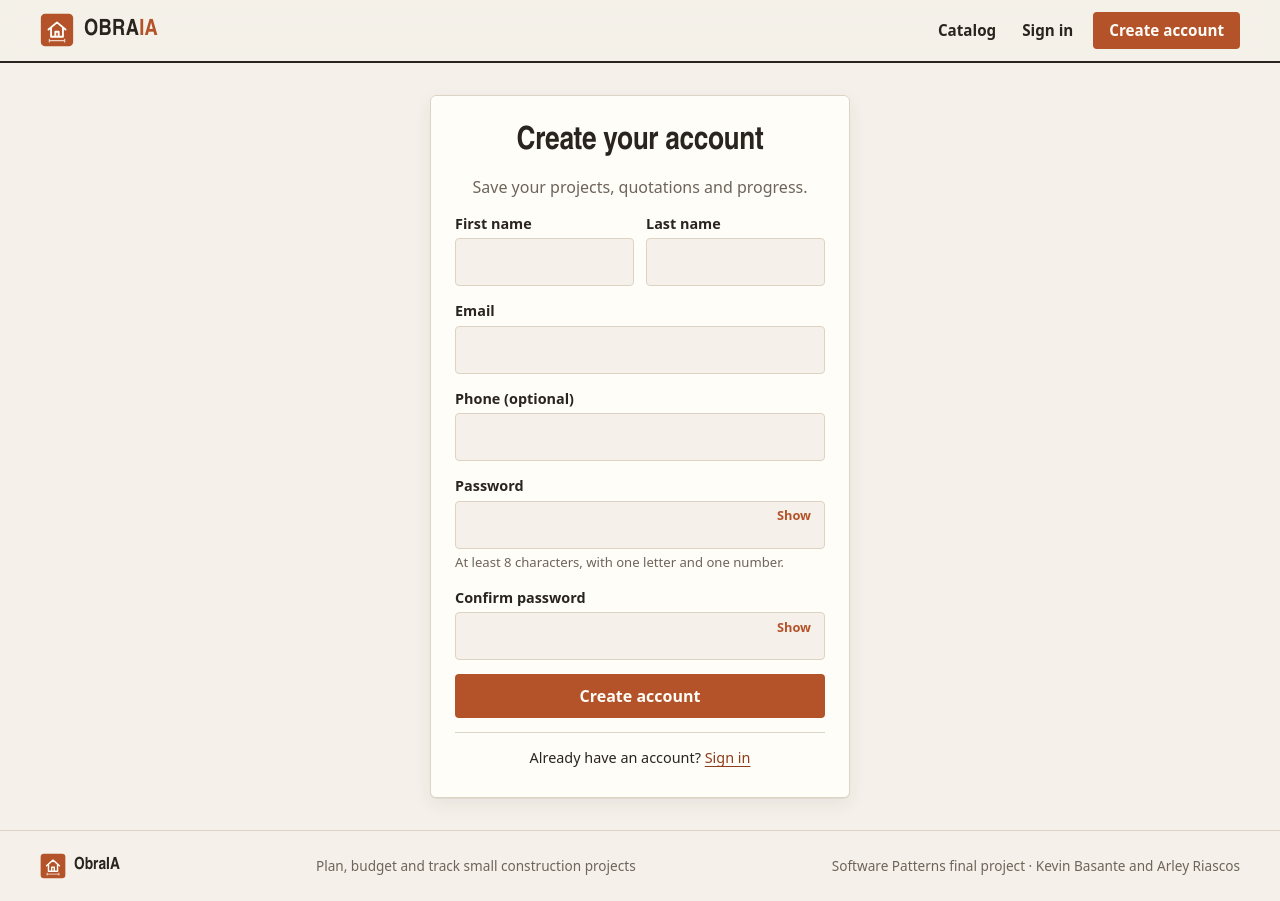
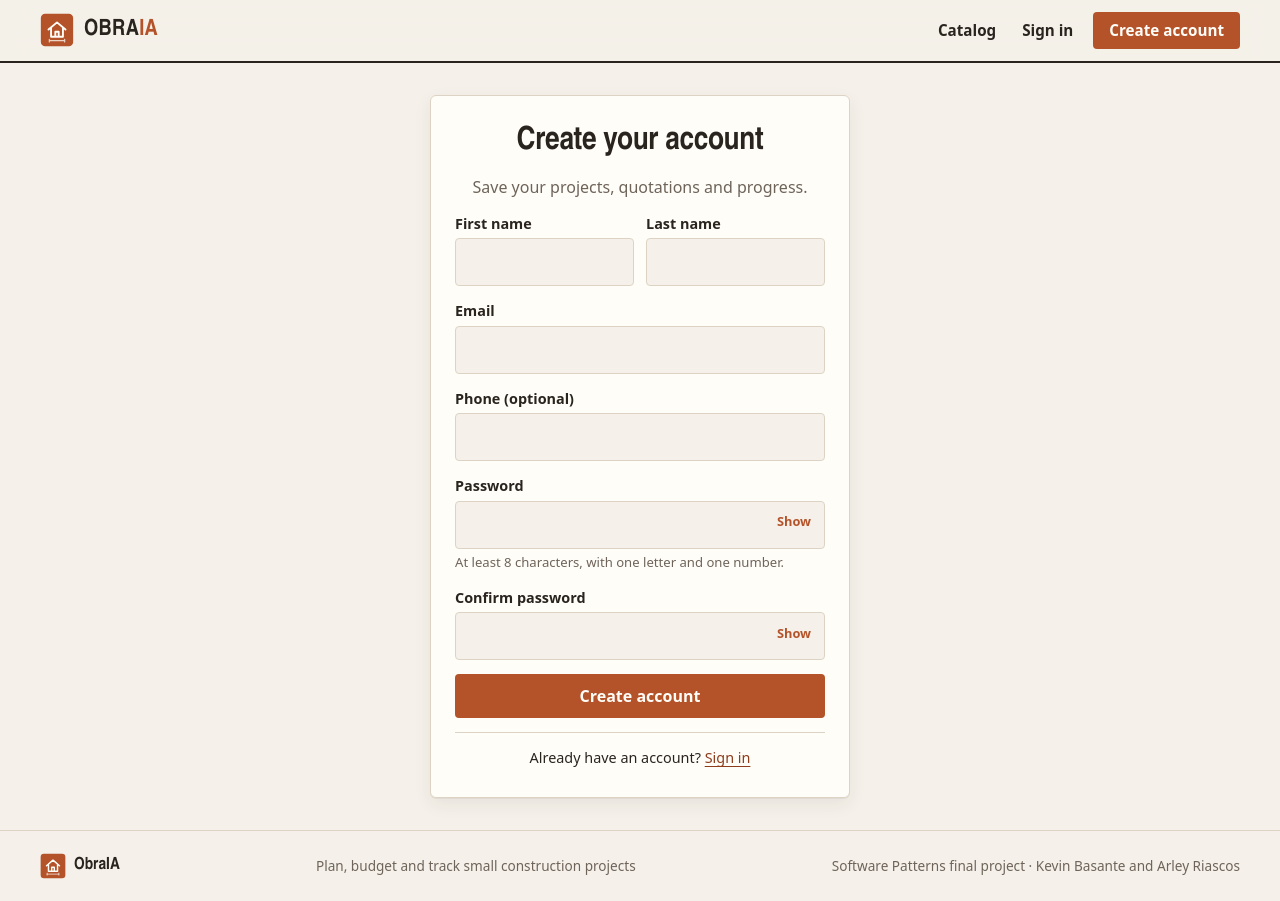
Before and after one commit to Kevin-Basante/obraia-frontend, a React (Vite) app: page /register in a window 1280 px wide. Built offline with nearby package versions, Linux system fonts and the light colour scheme; no server answers.

Commit message:
style: align the show password button with the new fields

```diff
--- a/src/components/PasswordField.css
+++ b/src/components/PasswordField.css
@@ -5,7 +5,7 @@
 /* Sits inside the input, at the right end. */
 .password-field__toggle {
   position: absolute;
-  top: 27px;
+  top: 33px;
   right: 6px;
   padding: 4px 8px;
   font-size: 0.8rem;
@@ -17,3 +17,9 @@
   width: 100%;
   padding-right: 64px;
 }
+
+.password-field__toggle:hover:not(:disabled) {
+  background: var(--accent-soft);
+  transform: none;
+  box-shadow: none;
+}
```
